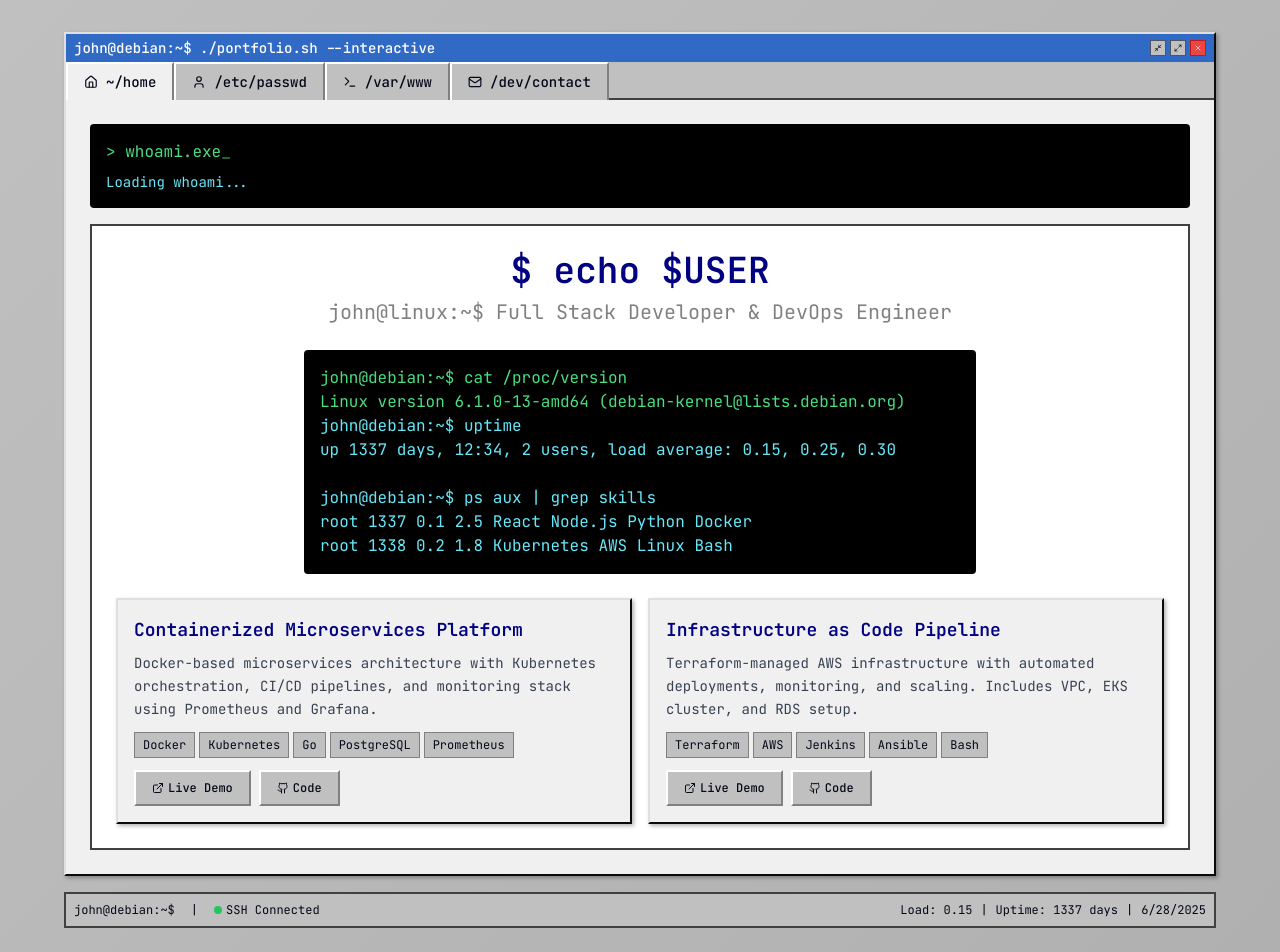
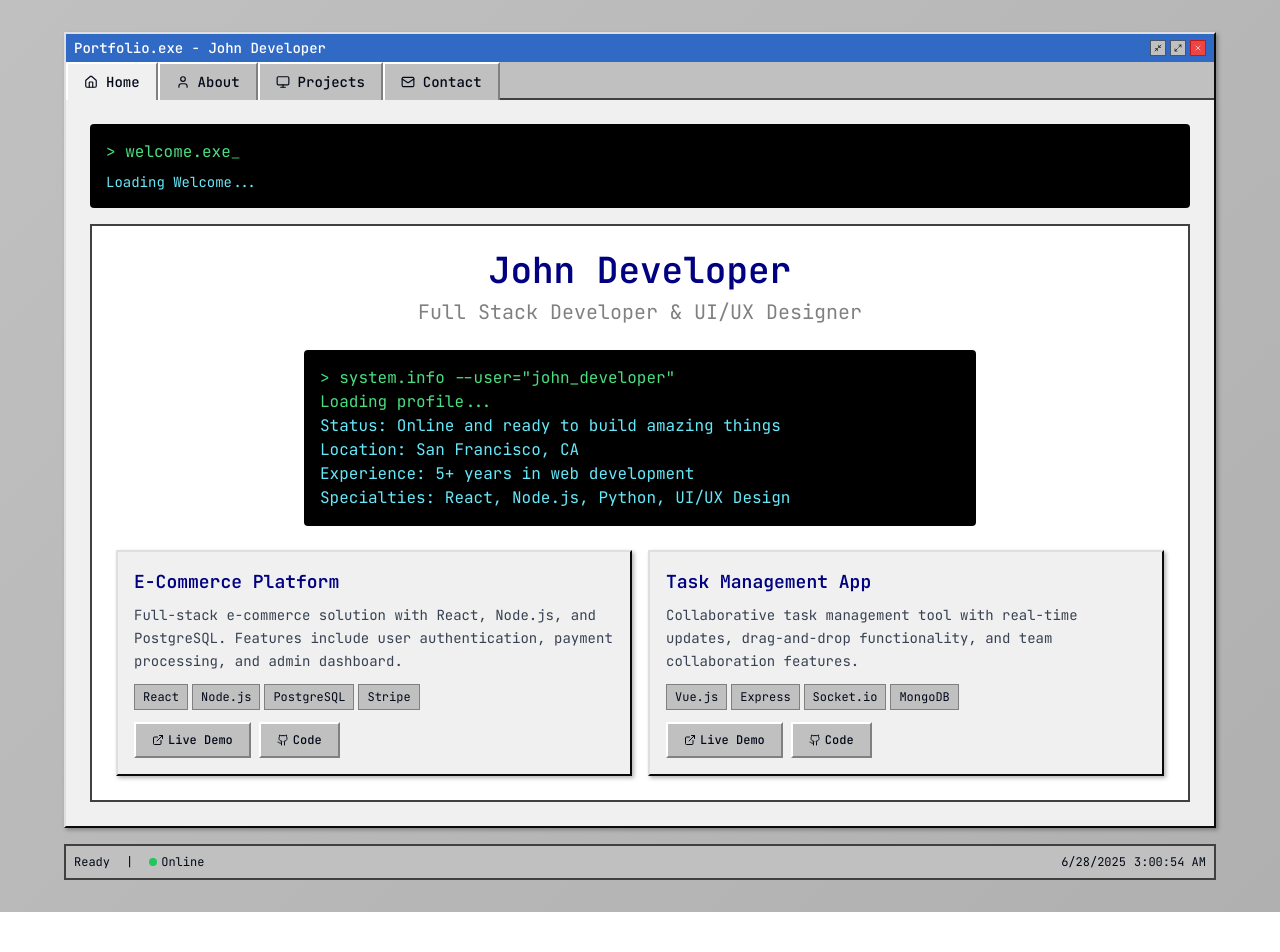
Before and after one commit to gaurav-2-0-0-2/retro-window-folio, a React (Vite) app: page / in a window 1280 px wide. Shown: the top 952 px of the page. After the commit the page ends 912 px from the top, so only its background shows below. Built offline with nearby package versions, Linux system fonts and the light colour scheme.

Commit message:
Reverted to commit cc5022c1d8314d00018de2c15a0993747729235d

```diff
--- a/src/pages/Index.tsx
+++ b/src/pages/Index.tsx
@@ -4,53 +4,51 @@ import WindowFrame from '../components/WindowFrame';
 import TabNavigation from '../components/TabNavigation';
 import TerminalSection from '../components/TerminalSection';
 import ProjectCard from '../components/ProjectCard';
-import { User, Mail, Home, Monitor, Github, Linkedin, Twitter, Code, Terminal } from 'lucide-react';
+import { User, Mail, Home, Monitor, Github, Linkedin, Twitter, Code } from 'lucide-react';
 
 const Index = () => {
   const tabs = [
     {
       id: 'home',
-      label: '~/home',
+      label: 'Home',
       icon: <Home size={14} />,
       content: (
-        <TerminalSection title="whoami">
+        <TerminalSection title="Welcome">
           <div className="space-y-6">
             <div className="text-center">
               <h1 className="font-terminus text-4xl font-bold text-retro-darkblue mb-2">
-                $ echo $USER
+                John Developer
               </h1>
               <p className="text-xl text-retro-darkgray font-terminus">
-                john@linux:~$ Full Stack Developer & DevOps Engineer
+                Full Stack Developer & UI/UX Designer
               </p>
             </div>
 
             <div className="terminal-text max-w-2xl mx-auto">
               <div className="text-green-400">
-                john@debian:~$ cat /proc/version<br/>
-                Linux version 6.1.0-13-amd64 (debian-kernel@lists.debian.org)<br/>
+                {'>'} system.info --user="john_developer"<br/>
+                Loading profile...<br/>
                 <span className="text-cyan-300">
-                  john@debian:~$ uptime<br/>
-                  up 1337 days, 12:34, 2 users, load average: 0.15, 0.25, 0.30<br/>
-                  <br/>
-                  john@debian:~$ ps aux | grep skills<br/>
-                  root    1337  0.1  2.5  React    Node.js    Python    Docker<br/>
-                  root    1338  0.2  1.8  Kubernetes    AWS    Linux    Bash<br/>
+                  Status: Online and ready to build amazing things<br/>
+                  Location: San Francisco, CA<br/>
+                  Experience: 5+ years in web development<br/>
+                  Specialties: React, Node.js, Python, UI/UX Design
                 </span>
               </div>
             </div>
 
             <div className="grid md:grid-cols-2 gap-4">
               <ProjectCard
-                title="Containerized Microservices Platform"
-                description="Docker-based microservices architecture with Kubernetes orchestration, CI/CD pipelines, and monitoring stack using Prometheus and Grafana."
-                tech={['Docker', 'Kubernetes', 'Go', 'PostgreSQL', 'Prometheus']}
+                title="E-Commerce Platform"
+                description="Full-stack e-commerce solution with React, Node.js, and PostgreSQL. Features include user authentication, payment processing, and admin dashboard."
+                tech={['React', 'Node.js', 'PostgreSQL', 'Stripe']}
                 liveUrl="#"
                 githubUrl="#"
               />
               <ProjectCard
-                title="Infrastructure as Code Pipeline"
-                description="Terraform-managed AWS infrastructure with automated deployments, monitoring, and scaling. Includes VPC, EKS cluster, and RDS setup."
-                tech={['Terraform', 'AWS', 'Jenkins', 'Ansible', 'Bash']}
+                title="Task Management App"
+                description="Collaborative task management tool with real-time updates, drag-and-drop functionality, and team collaboration features."
+                tech={['Vue.js', 'Express', 'Socket.io', 'MongoDB']}
                 liveUrl="#"
                 githubUrl="#"
               />
@@ -61,51 +59,41 @@ const Index = () => {
     },
     {
       id: 'about',
-      label: '/etc/passwd',
+      label: 'About',
       icon: <User size={14} />,
       content: (
-        <TerminalSection title="cat /home/john/.profile">
+        <TerminalSection title="About Me">
           <div className="space-y-6">
             <div className="grid md:grid-cols-2 gap-8">
               <div>
                 <h2 className="font-terminus text-2xl font-bold text-retro-darkblue mb-4">
-                  john@linux:~$ history | tail -20
+                  Background
                 </h2>
-                <div className="terminal-text text-sm mb-4">
-                  <div className="text-green-400">
-                    1015  sudo apt update && sudo apt upgrade<br/>
-                    1016  docker-compose up -d<br/>
-                    1017  kubectl get pods -A<br/>
-                    1018  vim ~/.bashrc<br/>
-                    1019  git commit -m "feat: add monitoring"<br/>
-                    1020  ssh production-server<br/>
-                  </div>
-                </div>
                 <p className="text-gray-700 leading-relaxed mb-4">
-                  Linux enthusiast with 5+ years of experience in system administration,
-                  DevOps, and full-stack development. Passionate about open-source
-                  technologies and automation.
+                  I'm a passionate full-stack developer with over 5 years of experience
+                  creating digital solutions. I love combining the nostalgia of 90s computing
+                  with modern development practices.
                 </p>
                 <p className="text-gray-700 leading-relaxed">
-                  When not in the terminal, you can find me contributing to open-source
-                  projects, configuring Arch Linux, or exploring new container technologies.
+                  When I'm not coding, you can find me exploring new technologies,
+                  contributing to open source projects, or playing retro video games.
                 </p>
               </div>
 
               <div>
                 <h2 className="font-terminus text-2xl font-bold text-retro-darkblue mb-4">
-                  $ ls -la /home/john/skills/
+                  Skills
                 </h2>
                 <div className="space-y-3">
                   {[
-                    { category: 'Systems', skills: ['Linux', 'Docker', 'Kubernetes', 'Nginx'] },
-                    { category: 'Languages', skills: ['Python', 'Go', 'Bash', 'JavaScript'] },
-                    { category: 'DevOps', skills: ['Terraform', 'Ansible', 'Jenkins', 'GitLab CI'] },
-                    { category: 'Cloud', skills: ['AWS', 'DigitalOcean', 'Prometheus', 'Grafana'] },
+                    { category: 'Frontend', skills: ['React', 'Vue.js', 'TypeScript', 'Tailwind CSS'] },
+                    { category: 'Backend', skills: ['Node.js', 'Python', 'Express', 'FastAPI'] },
+                    { category: 'Database', skills: ['PostgreSQL', 'MongoDB', 'Redis'] },
+                    { category: 'Tools', skills: ['Git', 'Docker', 'AWS', 'Figma'] },
                   ].map((group) => (
                     <div key={group.category} className="retro-window p-3">
                       <h3 className="font-terminus font-semibold text-sm text-retro-darkblue mb-2">
-                        drwxr-xr-x {group.category.toLowerCase()}/
+                        {group.category}
                       </h3>
                       <div className="flex flex-wrap gap-1">
                         {group.skills.map((skill) => (
@@ -128,46 +116,37 @@ const Index = () => {
     },
     {
       id: 'projects',
-      label: '/var/www',
-      icon: <Terminal size={14} />,
+      label: 'Projects',
+      icon: <Monitor size={14} />,
       content: (
-        <TerminalSection title="ls -la ~/projects">
+        <TerminalSection title="My Projects">
           <div className="space-y-6">
-            <div className="terminal-text text-sm mb-4">
-              <div className="text-green-400">
-                john@debian:~/projects$ find . -name "*.git" -type d<br/>
-                ./kubernetes-homelab/.git<br/>
-                ./monitoring-stack/.git<br/>
-                ./dotfiles/.git<br/>
-                ./web-scraper/.git<br/>
-              </div>
-            </div>
             <div className="grid gap-6">
               <ProjectCard
-                title="Kubernetes Homelab Setup"
-                description="Complete homelab infrastructure running on Raspberry Pi cluster with K3s, ArgoCD, and self-hosted services including Nextcloud, Gitea, and Jellyfin."
-                tech={['K3s', 'ArgoCD', 'Raspberry Pi', 'Helm', 'MetalLB']}
+                title="Retro Portfolio Website"
+                description="A 90s-inspired portfolio website built with React and Tailwind CSS. Features include terminal-style animations, window frames, and nostalgic design elements."
+                tech={['React', 'TypeScript', 'Tailwind CSS', 'Framer Motion']}
                 liveUrl="#"
                 githubUrl="#"
               />
               <ProjectCard
-                title="Monitoring & Observability Stack"
-                description="Comprehensive monitoring solution with Prometheus, Grafana, Loki, and Jaeger. Includes custom dashboards and alerting rules for infrastructure monitoring."
-                tech={['Prometheus', 'Grafana', 'Loki', 'Jaeger', 'AlertManager']}
+                title="Real-time Chat Application"
+                description="WebSocket-based chat application with rooms, private messaging, and emoji reactions. Built with modern web technologies and deployed on AWS."
+                tech={['React', 'Socket.io', 'Express', 'Redis', 'AWS']}
                 liveUrl="#"
                 githubUrl="#"
               />
               <ProjectCard
-                title="Dotfiles & System Configuration"
-                description="Automated system configuration management with Ansible playbooks for Ubuntu/Arch Linux. Includes Neovim, Zsh, Tmux, and i3wm configurations."
-                tech={['Ansible', 'Bash', 'Neovim', 'i3wm', 'Zsh']}
+                title="Data Visualization Dashboard"
+                description="Interactive dashboard for data analysis with multiple chart types, filtering capabilities, and export functionality. Processes large datasets efficiently."
+                tech={['Vue.js', 'D3.js', 'Python', 'FastAPI', 'PostgreSQL']}
                 liveUrl="#"
                 githubUrl="#"
               />
               <ProjectCard
-                title="Distributed Web Scraper"
-                description="Scalable web scraping system built with Python and Redis. Deployed on Docker Swarm with automatic scaling and data pipeline to PostgreSQL."
-                tech={['Python', 'Redis', 'Docker Swarm', 'PostgreSQL', 'Celery']}
+                title="Mobile-First PWA"
+                description="Progressive Web App with offline capabilities, push notifications, and responsive design. Provides native app-like experience across all devices."
+                tech={['React', 'Service Workers', 'IndexedDB', 'WebPush']}
                 liveUrl="#"
                 githubUrl="#"
               />
@@ -178,34 +157,28 @@ const Index = () => {
     },
     {
       id: 'contact',
-      label: '/dev/contact',
+      label: 'Contact',
       icon: <Mail size={14} />,
       content: (
-        <TerminalSection title="cat /etc/hosts | grep contact">
+        <TerminalSection title="Get In Touch">
           <div className="space-y-6">
             <div className="grid md:grid-cols-2 gap-8">
               <div>
                 <h2 className="font-terminus text-2xl font-bold text-retro-darkblue mb-4">
-                  john@debian:~$ ping contact.local
+                  Let's Connect
                 </h2>
-                <div className="terminal-text text-sm mb-4">
-                  <div className="text-green-400">
-                    PING contact.local (127.0.0.1) 56(84) bytes of data.<br/>
-                    64 bytes from localhost: icmp_seq=1 ttl=64 time=0.025 ms<br/>
-                    <span className="text-cyan-300">
-                      --- contact.local ping statistics ---<br/>
-                      Connection established. Ready to receive messages.
-                    </span>
-                  </div>
-                </div>
+                <p className="text-gray-700 leading-relaxed mb-6">
+                  I'm always interested in new opportunities, collaborations,
+                  and interesting projects. Feel free to reach out!
+                </p>
 
                 <div className="space-y-4">
                   <div className="retro-window p-4">
                     <div className="flex items-center gap-3">
                       <Mail className="text-retro-darkblue" size={20} />
                       <div>
-                        <div className="font-terminus font-semibold">$ mail -s "Hello"</div>
-                        <div className="text-sm text-gray-600">john@linux-dev.local</div>
+                        <div className="font-terminus font-semibold">Email</div>
+                        <div className="text-sm text-gray-600">john@developer.com</div>
                       </div>
                     </div>
                   </div>
@@ -214,8 +187,8 @@ const Index = () => {
                     <div className="flex items-center gap-3">
                       <Github className="text-retro-darkblue" size={20} />
                       <div>
-                        <div className="font-terminus font-semibold">$ git remote -v</div>
-                        <div className="text-sm text-gray-600">github.com/johnlinux</div>
+                        <div className="font-terminus font-semibold">GitHub</div>
+                        <div className="text-sm text-gray-600">github.com/johndeveloper</div>
                       </div>
                     </div>
                   </div>
@@ -224,8 +197,8 @@ const Index = () => {
                     <div className="flex items-center gap-3">
                       <Linkedin className="text-retro-darkblue" size={20} />
                       <div>
-                        <div className="font-terminus font-semibold">$ curl -I linkedin.com/in/johnlinux</div>
-                        <div className="text-sm text-gray-600">HTTP/1.1 200 OK</div>
+                        <div className="font-terminus font-semibold">LinkedIn</div>
+                        <div className="text-sm text-gray-600">linkedin.com/in/johndeveloper</div>
                       </div>
                     </div>
                   </div>
@@ -234,43 +207,41 @@ const Index = () => {
 
               <div>
                 <h2 className="font-terminus text-2xl font-bold text-retro-darkblue mb-4">
-                  $ sudo nano /var/mail/compose
+                  Send Message
                 </h2>
                 <form className="space-y-4">
                   <div>
                     <label className="block font-terminus text-sm font-semibold mb-1">
-                      From: user@$(hostname)
+                      Name
                     </label>
                     <input
                       type="text"
-                      className="w-full p-2 border-2 border-retro-border bg-black text-green-400 font-terminus text-sm"
-                      placeholder="your-username"
+                      className="w-full p-2 border-2 border-retro-border bg-white font-terminus text-sm"
+                      placeholder="Your name"
                     />
                   </div>
                   <div>
                     <label className="block font-terminus text-sm font-semibold mb-1">
-                      To: john@linux-dev.local
+                      Email
                     </label>
                     <input
                       type="email"
-                      className="w-full p-2 border-2 border-retro-border bg-black text-green-400 font-terminus text-sm"
-                      placeholder="your.email@domain.com"
+                      className="w-full p-2 border-2 border-retro-border bg-white font-terminus text-sm"
+                      placeholder="your.email@example.com"
                     />
                   </div>
                   <div>
                     <label className="block font-terminus text-sm font-semibold mb-1">
-                      Subject: $(cat message.txt)
+                      Message
                     </label>
                     <textarea
                       rows={4}
-                      className="w-full p-2 border-2 border-retro-border bg-black text-green-400 font-terminus text-sm resize-none"
-                      placeholder="Enter your message here...
-# Lines starting with # are comments
-# Press Ctrl+X to save and exit"
+                      className="w-full p-2 border-2 border-retro-border bg-white font-terminus text-sm resize-none"
+                      placeholder="Your message here..."
                     />
                   </div>
                   <button type="submit" className="retro-button">
-                    $ sendmail -t
+                    Send Message
                   </button>
                 </form>
               </div>
@@ -284,26 +255,23 @@ const Index = () => {
   return (
     <div className="min-h-screen p-4 md:p-8">
       <div className="max-w-6xl mx-auto">
-        <WindowFrame title="john@debian:~$ ./portfolio.sh --interactive" className="shadow-window">
+        <WindowFrame title="Portfolio.exe - John Developer" className="shadow-window">
           <TabNavigation tabs={tabs} />
         </WindowFrame>
 
         {/* Status Bar */}
         <div className="mt-4 bg-retro-gray border-2 border-retro-border p-2 flex items-center justify-between text-xs font-terminus">
           <div className="flex items-center gap-4">
-            <span>john@debian:~$</span>
+            <span>Ready</span>
             <span>|</span>
             <span className="flex items-center gap-1">
               <div className="w-2 h-2 bg-green-500 rounded-full"></div>
-              SSH Connected
+              Online
             </span>
           </div>
           <div className="flex items-center gap-2">
-            <span>Load: 0.15</span>
-            <span>|</span>
-            <span>Uptime: 1337 days</span>
-            <span>|</span>
             <span>{new Date().toLocaleDateString()}</span>
+            <span>{new Date().toLocaleTimeString()}</span>
           </div>
         </div>
       </div>
```
